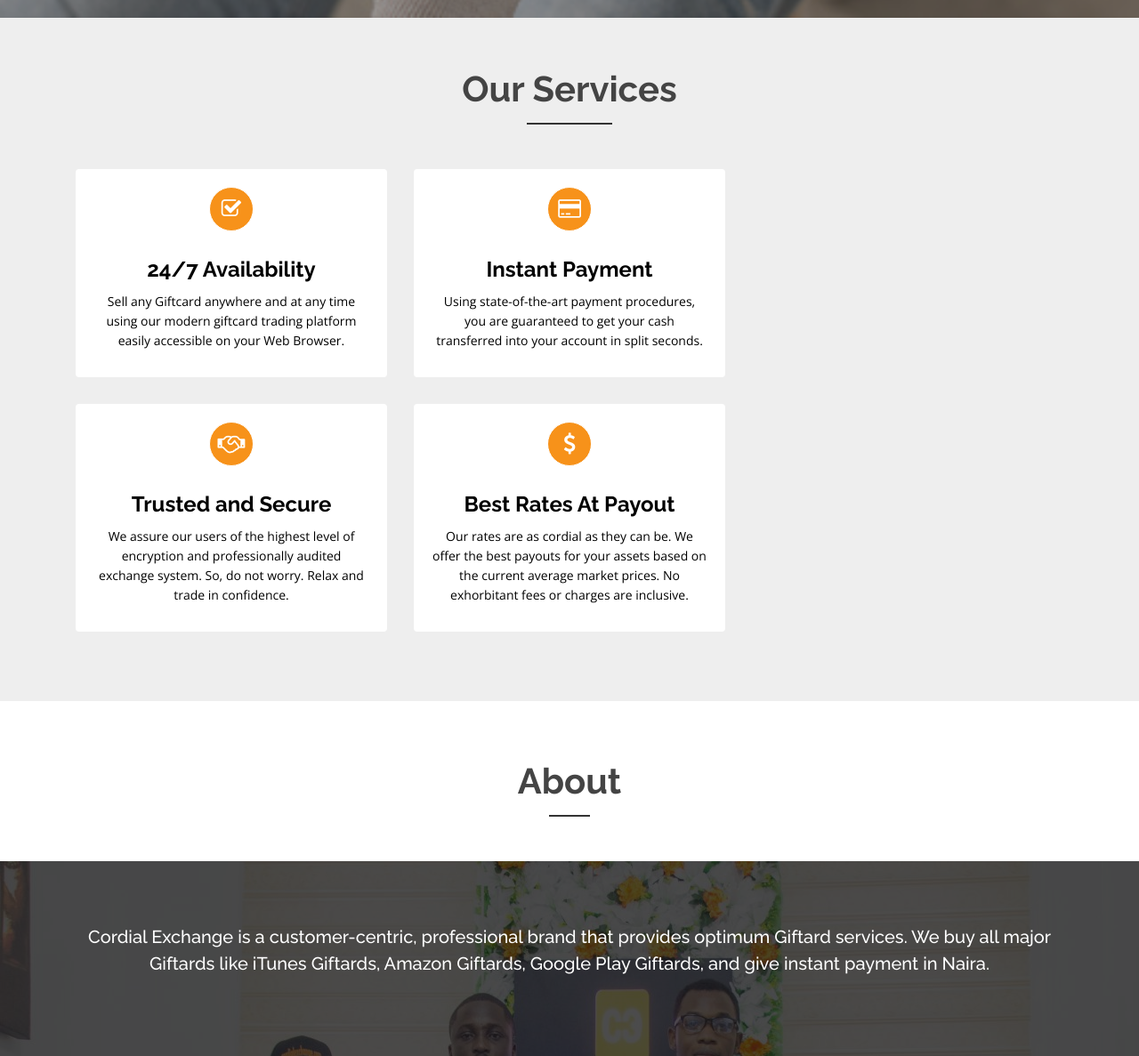
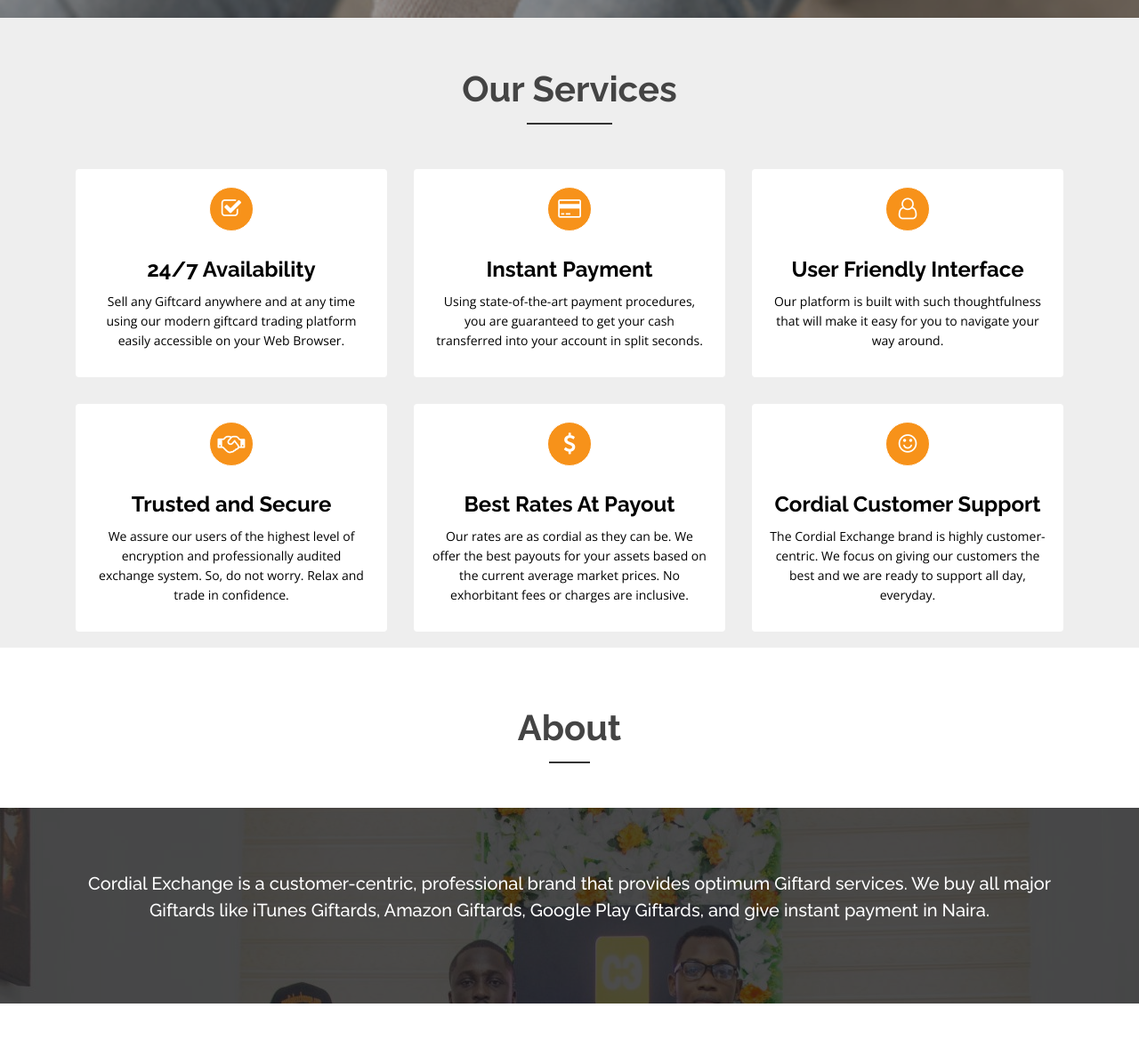
Before and after one commit to toluwanicareer/Giftcard, a Django app: page / in a window 1280 px wide. Shown: the part 834-2021 px from the top of the page at 89% size. Run offline with Django 3.2, Linux system fonts and the light colour scheme; some libraries are stand-ins or nearby versions.

Commit message:
services

```diff
--- a/giftcard/static/css/style.css
+++ b/giftcard/static/css/style.css
@@ -2166,6 +2166,8 @@
 
 #team {
     background: #eee !important;
+    margin-bottom: -60px;
+    padding-bottom: -20px;
 }
 
 
```
